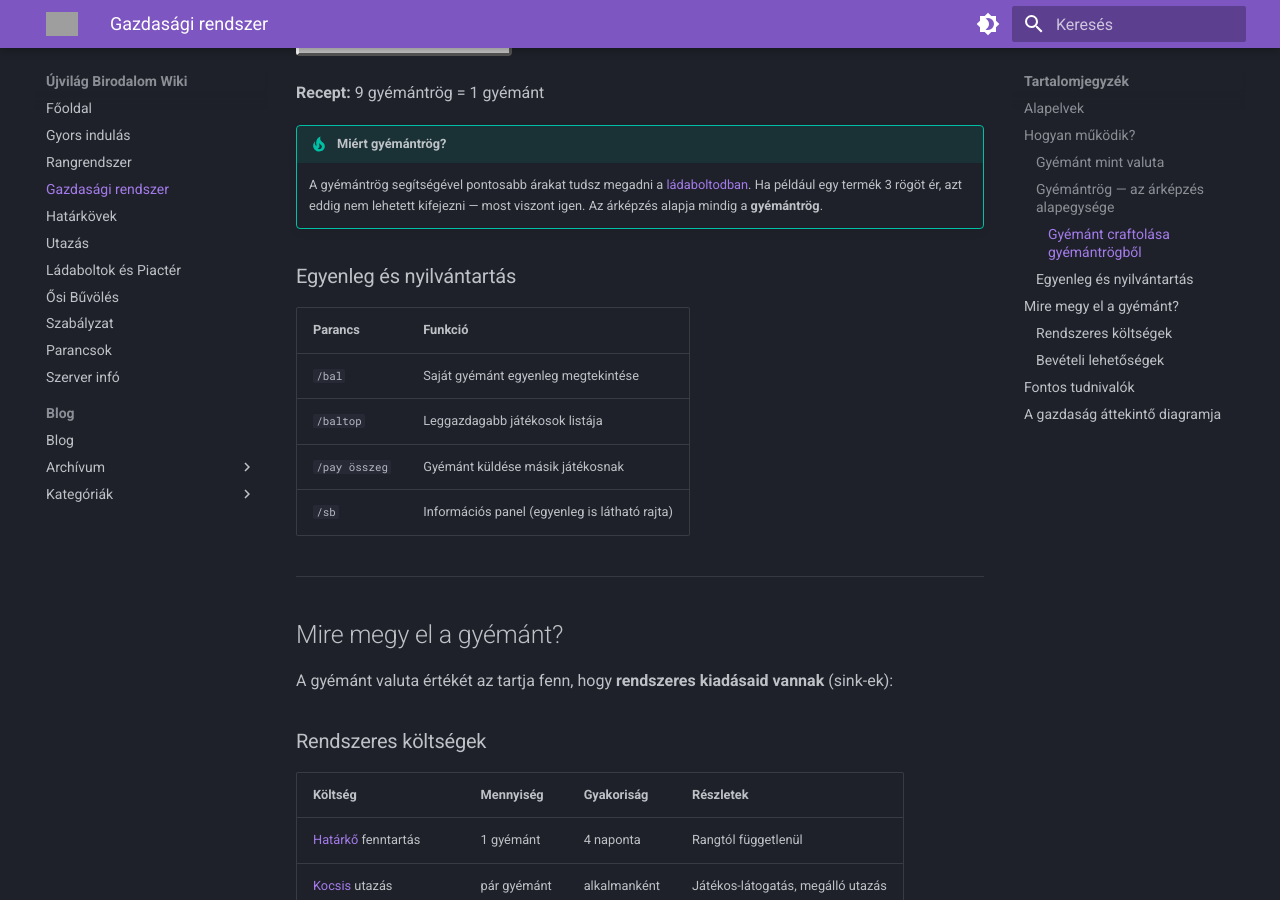
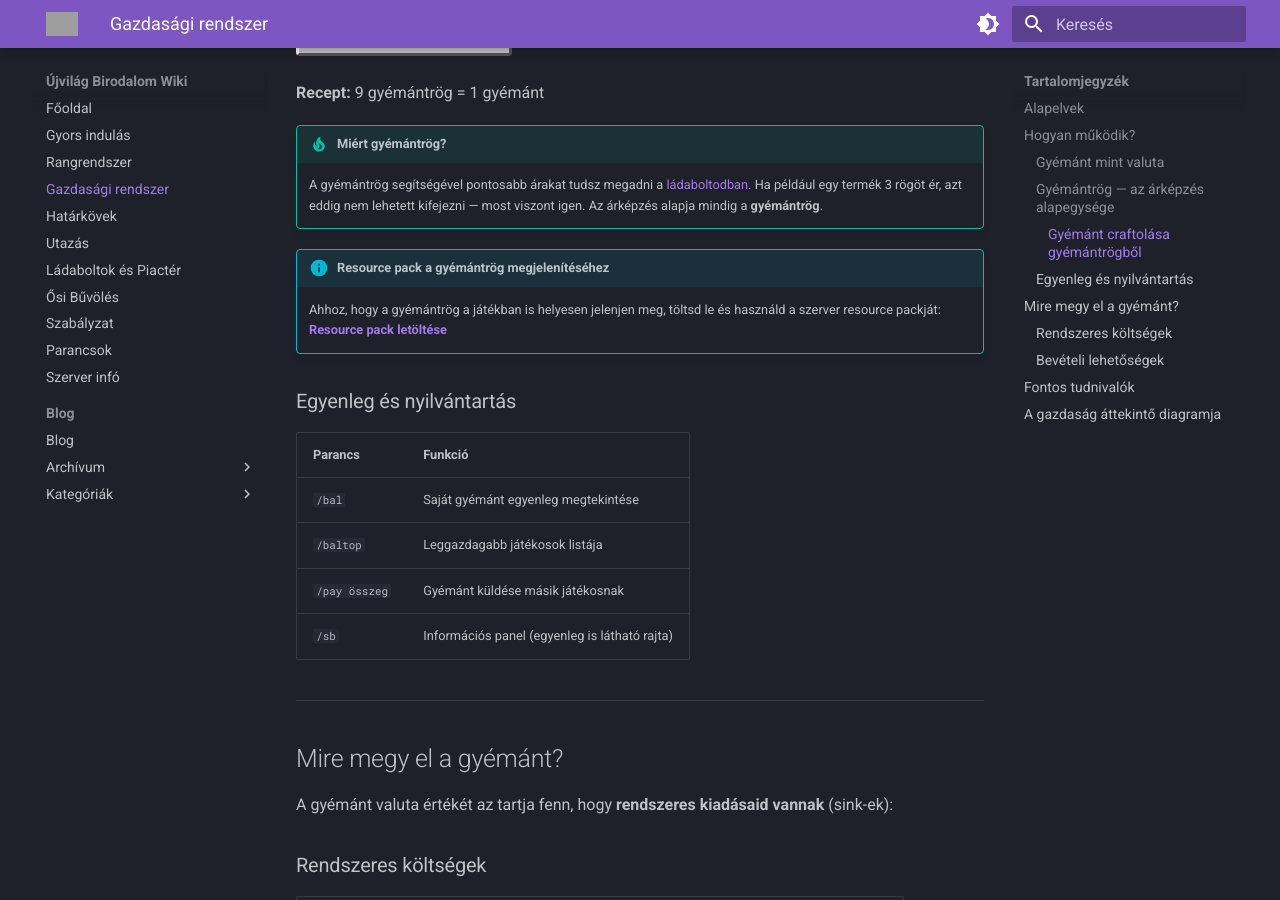
Before and after one commit to tnkarno/ujvilag-wiki, an MkDocs documentation site: the page built from docs/gazdasag.md, in a window 1280 px wide and 900 px high, scrolled down 1566 px. Built offline with MkDocs 1.6.1 and Material for MkDocs 9.7.7, drawn with Linux system fonts in a browser that asks for light colours; grey boxes are pictures that could not be loaded.

Commit message:
add resource pack link

```diff
--- a/docs/gazdasag.md
+++ b/docs/gazdasag.md
@@ -66,6 +66,9 @@ A gazdaság három fizikai tárgyat használ valutaként:
 !!! tip "Miért gyémántrög?"
     A gyémántrög segítségével pontosabb árakat tudsz megadni a [ládaboltodban](piacter.md). Ha például egy termék 3 rögöt ér, azt eddig nem lehetett kifejezni — most viszont igen. Az árképzés alapja mindig a **gyémántrög**.
 
+!!! info "Resource pack a gyémántrög megjelenítéséhez"
+    Ahhoz, hogy a gyémántrög a játékban is helyesen jelenjen meg, töltsd le és használd a szerver resource packját: **[Resource pack letöltése](https://download.mc-packs.net/pack/e4ef1bff27bce59e15b183ea58186da4895e5f0c.zip)**
+
 ### Egyenleg és nyilvántartás
 
 | Parancs | Funkció |
```
